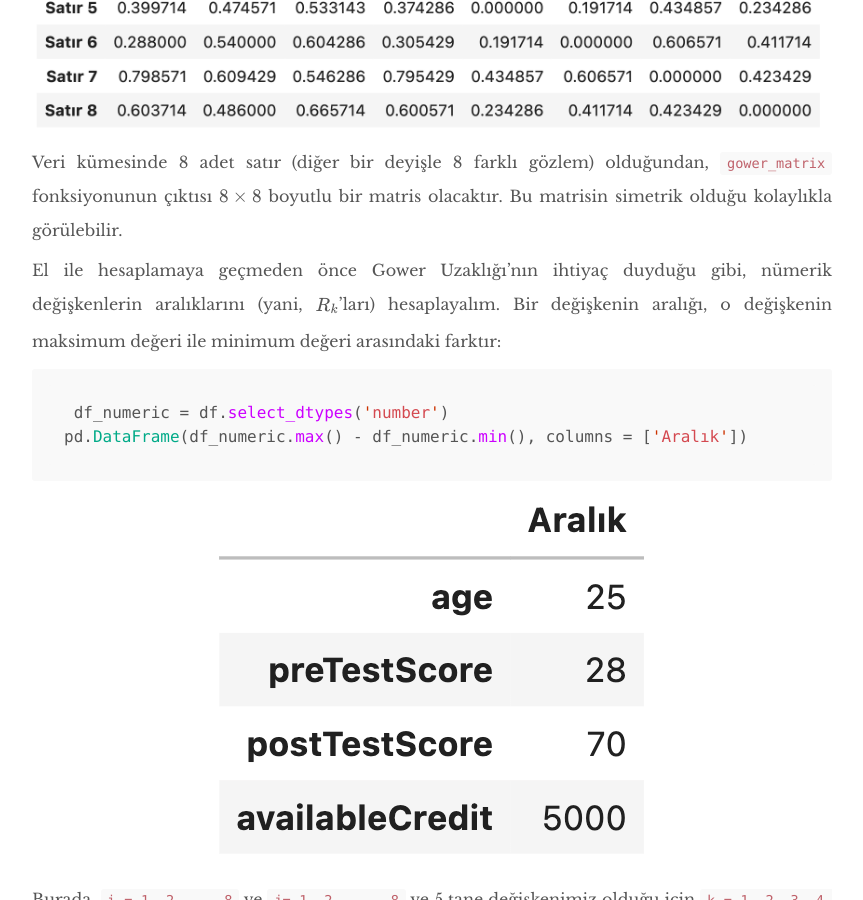
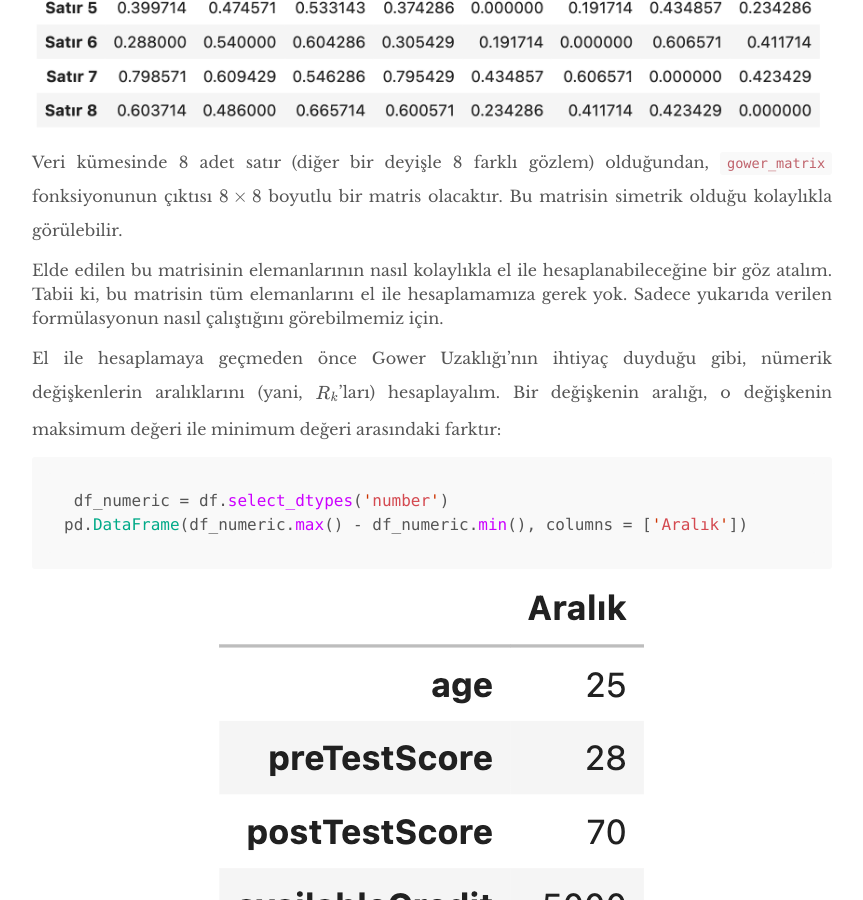
Before and after one commit to mmuratarat/turkish, a Jekyll site: the page built from _posts/2022-08-23-gower_distance.md, in a window 1280 px wide and 900 px high, scrolled down 3366 px. Shown: the whole window, without its empty margins (208-1071 px from the left). Built offline with Jekyll 4.4.1, drawn with Linux system fonts in a browser that asks for light colours; nearby versions of some CDN libraries; formulas are drawn with MathJax 3; comment, search, counter and statistics services are not loaded.

Commit message:
Update 2022-08-23-gower_distance.md

```diff
--- a/_posts/2022-08-23-gower_distance.md
+++ b/_posts/2022-08-23-gower_distance.md
@@ -55,7 +55,9 @@ pd.DataFrame(gower.gower_matrix(df), index = ['Satır ' + str(i+1) for i in rang
 
 ![](https://github.com/mmuratarat/turkish/blob/master/_posts/images/gower_SS2.png?raw=true)
 
- Veri kümesinde 8 adet satır (diğer bir deyişle 8 farklı gözlem) olduğundan, `gower_matrix` fonksiyonunun çıktısı $8 \times 8$ boyutlu bir matris olacaktır. Bu matrisin simetrik olduğu kolaylıkla görülebilir.
+Veri kümesinde 8 adet satır (diğer bir deyişle 8 farklı gözlem) olduğundan, `gower_matrix` fonksiyonunun çıktısı $8 \times 8$ boyutlu bir matris olacaktır. Bu matrisin simetrik olduğu kolaylıkla görülebilir.
+
+Elde edilen bu matrisinin elemanlarının nasıl kolaylıkla el ile hesaplanabileceğine bir göz atalım. Tabii ki, bu matrisin tüm elemanlarını el ile hesaplamamıza gerek yok. Sadece yukarıda verilen formülasyonun nasıl çalıştığını görebilmemiz için.
 
 El ile hesaplamaya geçmeden önce  Gower Uzaklığı'nın ihtiyaç duyduğu gibi, nümerik değişkenlerin aralıklarını (yani, $R_k$'ları) hesaplayalım. Bir değişkenin aralığı, o değişkenin maksimum değeri ile minimum değeri arasındaki farktır:
 
```
